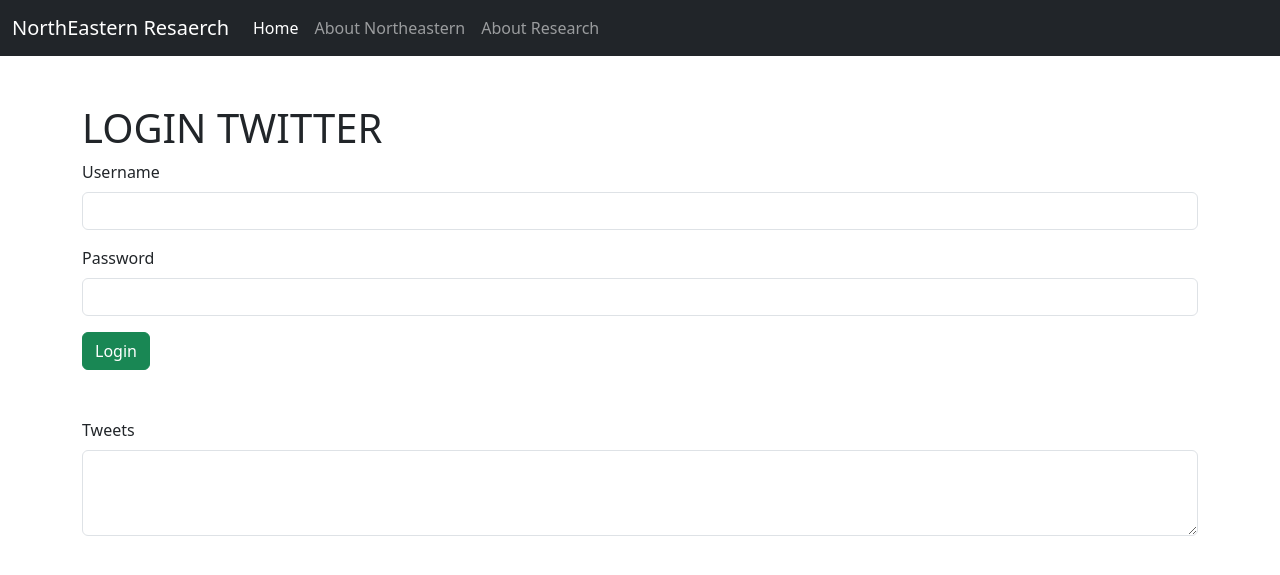
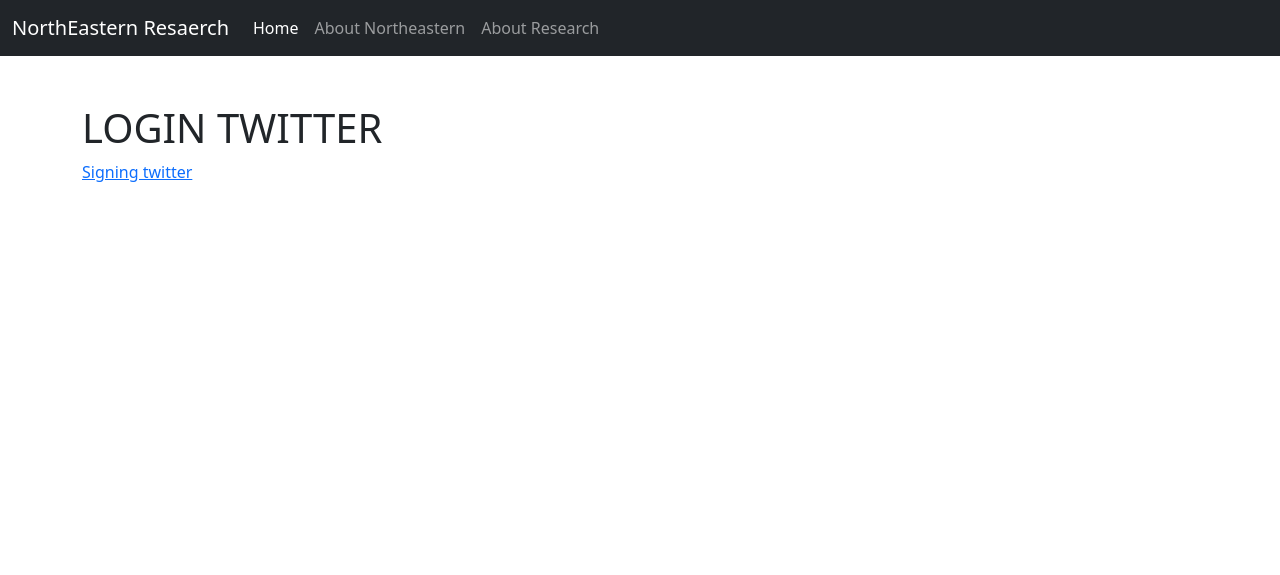
Before and after one commit to Kani35000/Research_Backend, a Django app: page / in a window 1280 px wide. Shown: the top 575 px of the page. Run offline with Django 3.2, Linux system fonts and the light colour scheme.

Commit message:
synchronizing

```diff
--- a/userLoginApp/templates/userLoginApp/home.html
+++ b/userLoginApp/templates/userLoginApp/home.html
@@ -34,33 +34,7 @@
 
     <main class="container mt-5">
         <h1>LOGIN TWITTER</h1>
-    <form action="/submitform" >
-       {% comment %} {% csrf_token %} {% endcomment %}
-        <div class="mb-3">
-            <label class="form-label" for="username">Username</label>
-            <input class="form-control" type="text" id="username" name="username" required>
-            <div class="valid-feedback">
-                Looks good!
-            </div>
-        </div>
-        <div class="mb-3">
-            <label class="form-label" for="password">Password</label>
-            <input class="form-control" type="password" id="password" name="password" required>
-            <div class="valid-feedback">
-                Looks good!
-            </div>
-        </div>
-        <button class="btn btn-success">Login</button>
-    </form>
-    {% comment %} Add an if condition for displaying tweets {% endcomment %}
-    <div class="mt-5">
-        <form action="/" method="post">
-            <div class="mb-3">
-                <label class="form-label" for="rating">Tweets</label>
-                <textarea class="form-control" name="review[body]" id="body" cols="50" rows="3" required></textarea>
-            </div>
-        </form>
-    </div>
+        <a href="https://http://127.0.0.1:8000/">Signing twitter</a>
 
     </main>
 <script src="https://cdn.jsdelivr.net/npm/@popperjs/core@2.11.8/dist/umd/popper.min.js" integrity="sha384-I7E8VVD/ismYTF4hNIPjVp/Zjvgyol6VFvRkX/vR+Vc4jQkC+hVqc2pM8ODewa9r" crossorigin="anonymous"></script>
```
